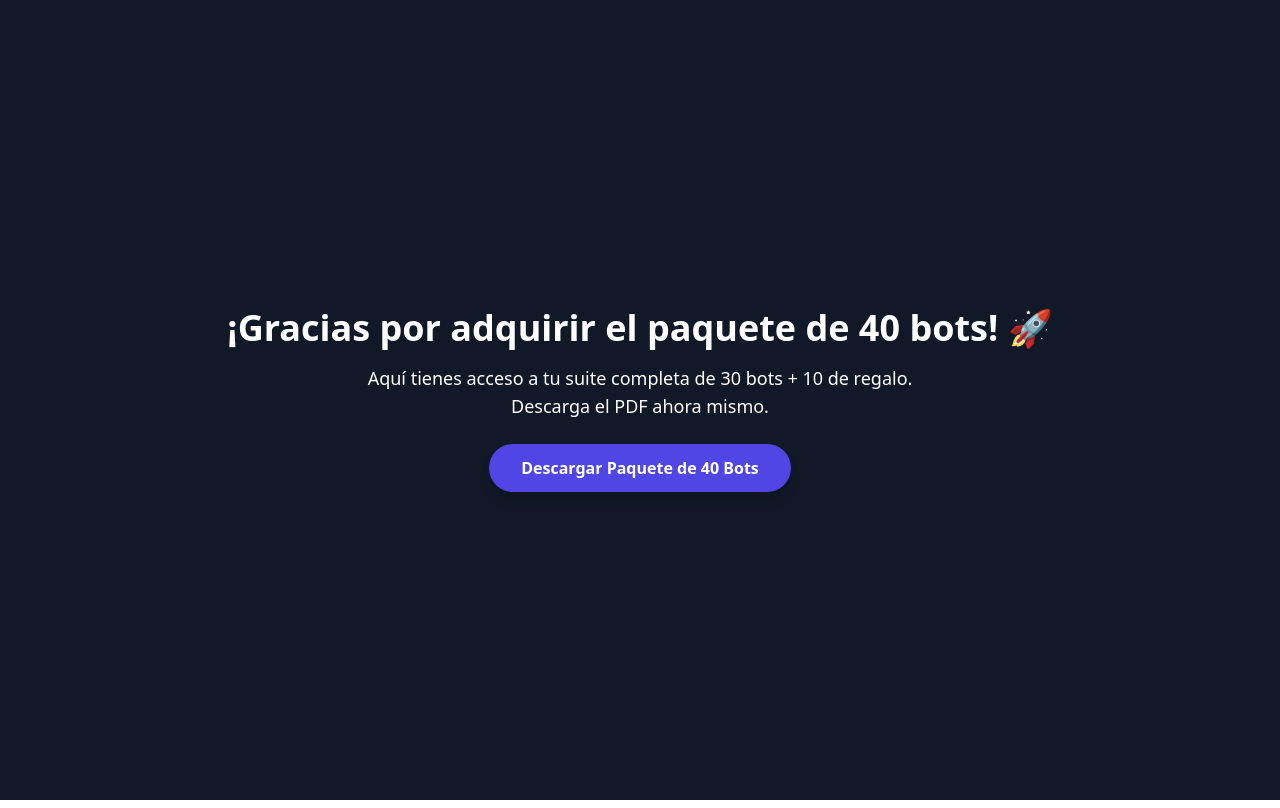
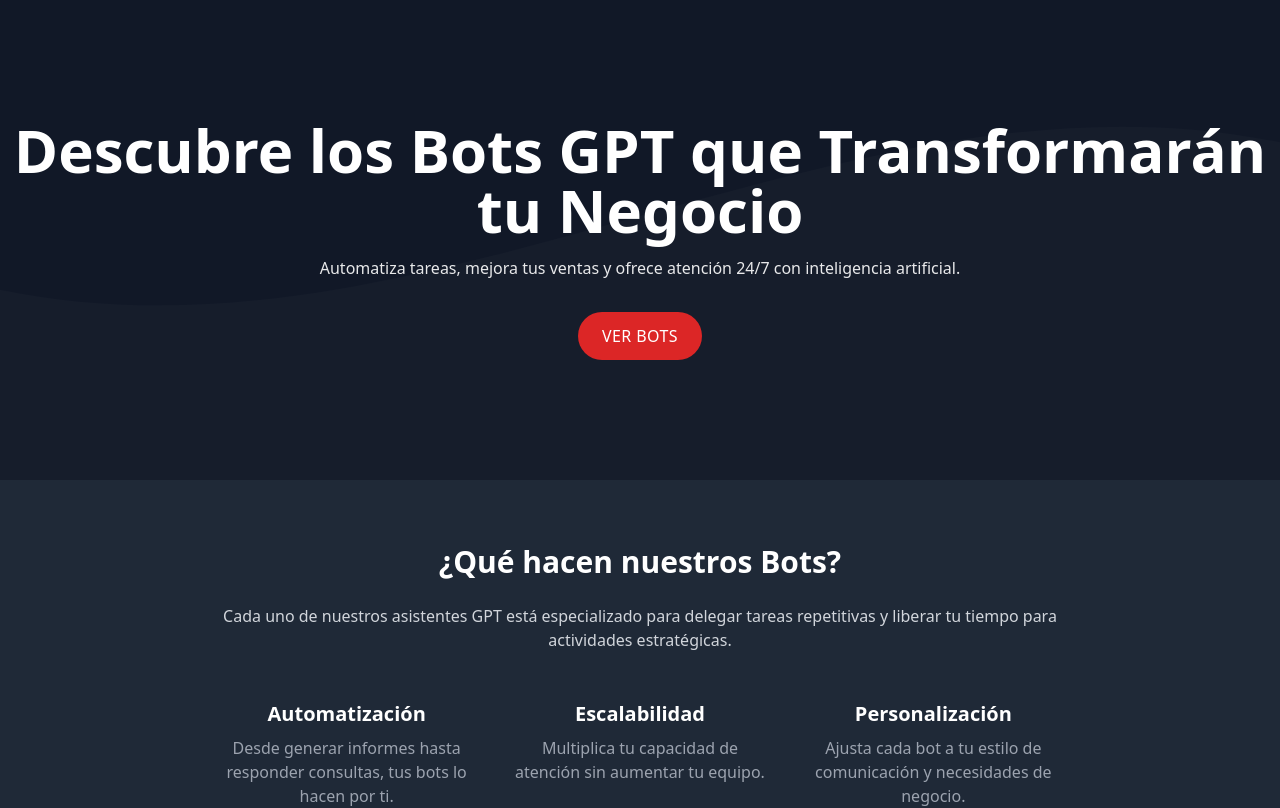
Before and after one commit to Jesus-007-cmd/LandingPageOfBots, a React (Vite) app: page / in a window 1280 px wide. Shown: the top 808 px of the page. Built offline with nearby package versions, Linux system fonts and the light colour scheme.

Commit message:
se eliminan variables inecesarias

```diff
--- a/src/App.tsx
+++ b/src/App.tsx
@@ -1,20 +1,18 @@
-const ThankYou40: React.FC = () => {
+import { BrowserRouter, Routes, Route } from "react-router-dom";
+import LandingPage from "./pages/LandingPage";
+import ThankYou20 from "./pages/ThankYou20";
+import ThankYou40 from "./pages/ThankYou40";
+
+const App: React.FC = () => {
   return (
-    <main className="bg-gray-900 text-white min-h-screen flex flex-col items-center justify-center px-6 text-center">
-      <h1 className="text-4xl font-bold mb-4">¡Gracias por adquirir el paquete de 40 bots! 🚀</h1>
-      <p className="mb-6 text-lg max-w-xl">
-        Aquí tienes acceso a tu suite completa de 30 bots + 10 de regalo. Descarga el PDF ahora mismo.
-      </p>
-      <a
-        href="/assets/pdf/suite_40_bots_promo.pdf"
-        download
-        className="bg-indigo-600 hover:bg-indigo-700 text-white py-3 px-8 rounded-full font-semibold shadow-lg transition-all"
-      >
-        Descargar Paquete de 40 Bots
-      </a>
-
-    </main>
+    <BrowserRouter>
+      <Routes>
+        <Route path="/" element={<LandingPage />} />
+        <Route path="/20botspack" element={<ThankYou20 />} />
+        <Route path="/40botspromo" element={<ThankYou40 />} />
+      </Routes>
+    </BrowserRouter>
   );
 };
 
-export default ThankYou40;
+export default App;
--- a/src/pages/ThankYou40.tsx
+++ b/src/pages/ThankYou40.tsx
@@ -1,15 +1,18 @@
 const ThankYou40: React.FC = () => {
     return (
-      <main className="text-white bg-gray-900 min-h-screen flex flex-col items-center justify-center px-6 text-center">
-        <h1 className="text-4xl font-bold mb-4">¡Gracias por tu compra del paquete de 20 bots!</h1>
-        <p className="mb-6 text-lg">Haz clic abajo para descargar tu archivo PDF con los bots.</p>
+      <main className="bg-gray-900 text-white min-h-screen flex flex-col items-center justify-center px-6 text-center">
+        <h1 className="text-4xl font-bold mb-4">¡Gracias por adquirir el paquete de 40 bots! 🚀</h1>
+        <p className="mb-6 text-lg max-w-xl">
+          Aquí tienes acceso a tu suite completa de 30 bots + 10 de regalo. Descarga el PDF ahora mismo.
+        </p>
         <a
-          href="/assets/pdf/20bots.pdf"
+          href="/assets/pdf/suite_40_bots_promo.pdf"
           download
-          className="bg-pink-600 hover:bg-pink-700 text-white py-3 px-6 rounded-full font-semibold"
+          className="bg-indigo-600 hover:bg-indigo-700 text-white py-3 px-8 rounded-full font-semibold shadow-lg transition-all"
         >
-          Descargar PDF
+          Descargar Paquete de 40 Bots
         </a>
+
       </main>
     );
   };
```
